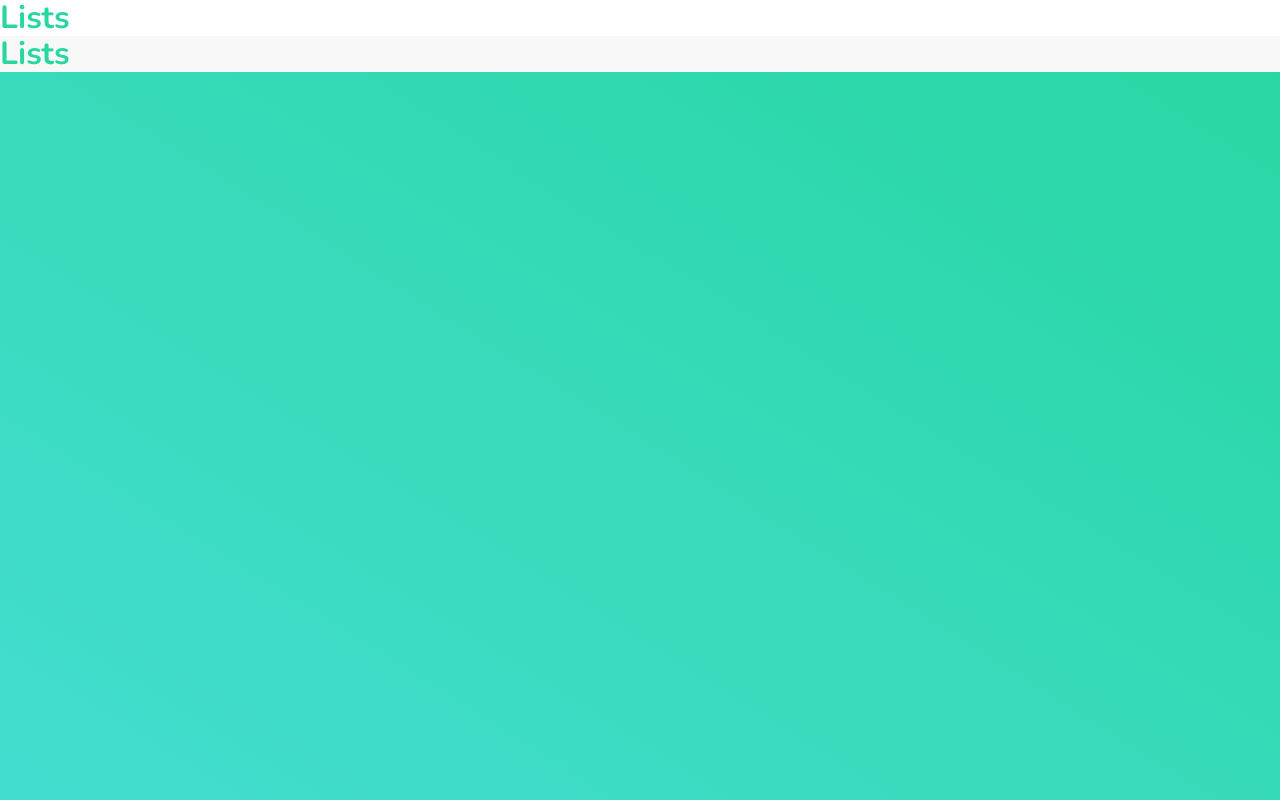
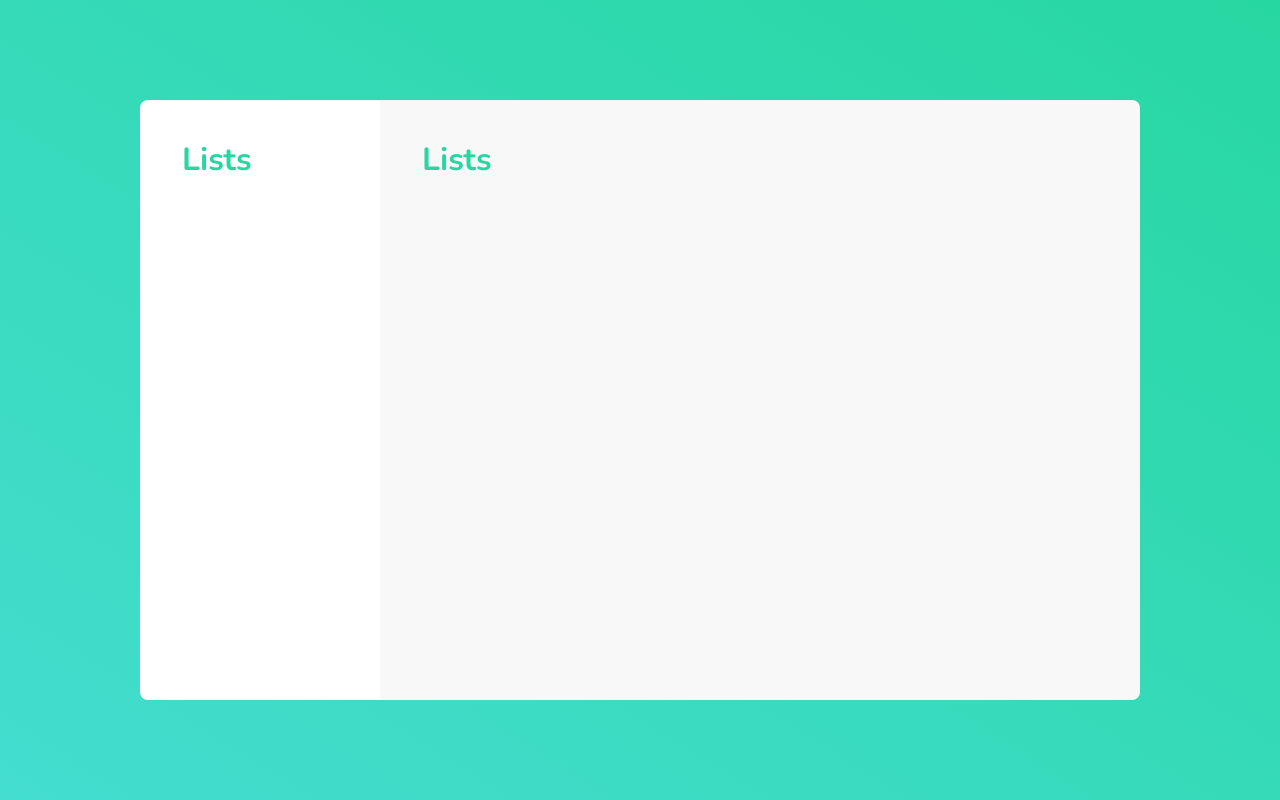
Before and after one commit to rubbertoe64/mean-task-scheduler, an Angular app in the folder front-end/: page / in a window 1280 px wide. Built offline with nearby package versions, Linux system fonts and the light colour scheme.

Commit message:
changed scss to creae white square

```diff
--- a/front-end/src/app/pages/task-view/task-view.component.scss
+++ b/front-end/src/app/pages/task-view/task-view.component.scss
@@ -0,0 +1,38 @@
+.centered-content {
+    display: flex;
+    justify-content: center;
+    align-items: center;
+    width: 100%;
+    height: 100%;
+}
+
+
+.task-manager-container {
+    display: flex;
+    width: 100%;
+    height: 100%;
+    max-width: 1000px;
+    max-height: 600px;
+}
+
+.sidebar {
+    display: flex;
+    flex-direction: column;
+
+    width: 240px;
+    background: white;
+
+    padding: 42px;
+
+    border-bottom-left-radius: 8px;
+    border-top-left-radius: 8px;
+
+}
+
+.task-list-container {
+    display: flex;
+    flex-grow: 1;
+    border-bottom-right-radius: 8px;
+    border-top-right-radius: 8px;
+    padding: 42px;
+}
```
